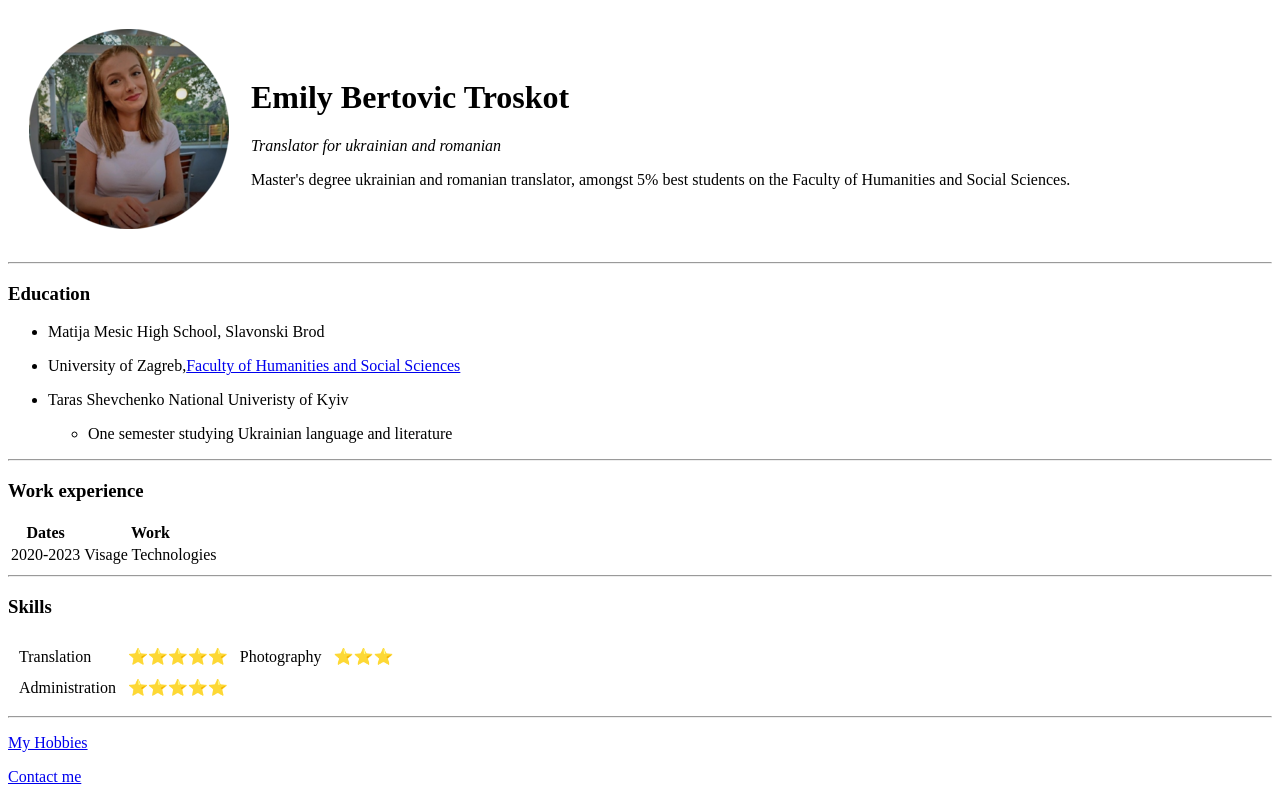
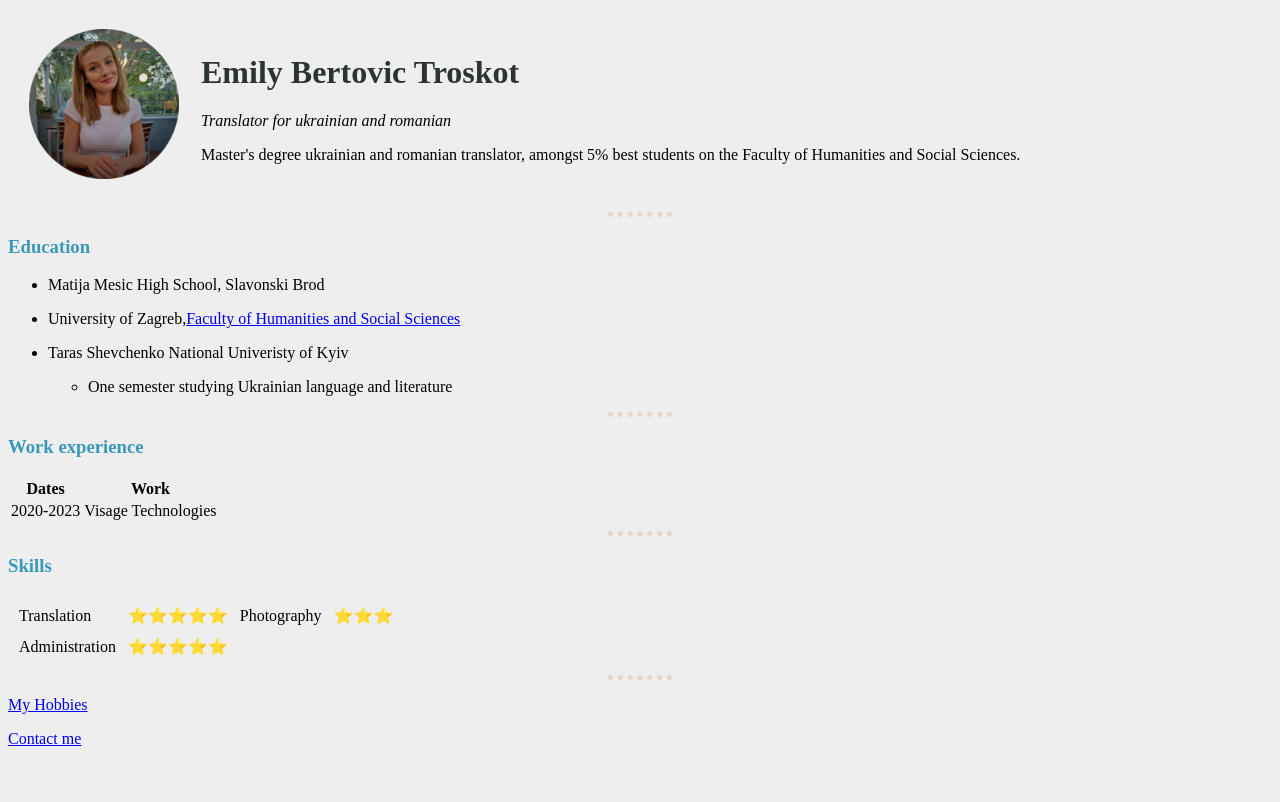
Before and after one commit to EmilyBertovic/CV, a plain HTML site: page index.html in a window 1280 px wide. Drawn offline with Linux system fonts and the light colour scheme.

Commit message:
added css styles

```diff
--- /dev/null
+++ b/css/styles.css
@@ -0,0 +1,17 @@
+body {
+    background-color: #EEEEEE;
+}
+hr {
+   border-style: dotted none none;
+   border-width: 5px;
+   border-color: #E8D5C4;
+   width: 5%;
+
+
+}
+h1 {
+    color: #2C3333;
+}
+h3{
+    color: #3A98B9;
+}
--- a/index.html
+++ b/index.html
@@ -4,11 +4,12 @@
 <head>
     <meta charset="UTF-8">
     <title>💜 Emily's Personal Site</title>
+    <link rel="stylesheet" href="css/styles.css">
 </head>
 
 <body>
     <table cellspacing="20">
-        <td><img src="emily.png" alt="Emily profile picture"></td>
+        <td><img src="emily.png" alt="Emily profile picture" height="150px"></td>
         <td> <h1>Emily Bertovic Troskot</h1>
             <p> <em>Translator for ukrainian and romanian</em></p>
             <p>Master's degree ukrainian and romanian translator, amongst 5% best students on the Faculty of Humanities and
@@ -64,8 +65,8 @@
         </tr>
     </table>
     <hr>
-   <p><a target="_blank" href="hobbies.html">My Hobbies</a></p>
+   <p><a target="blank" href="hobbies.html">My Hobbies</a></p>
 
-   <p><a target="_blank" href="Contact.html">Contact me</a></p>
+   <p><a target="blank" href="Contact.html">Contact me</a></p>
 </body>
 </html>
```
Also changed, not shown: Contact.html (+3 -0 lines), hobbies.html (+3 -0 lines).
